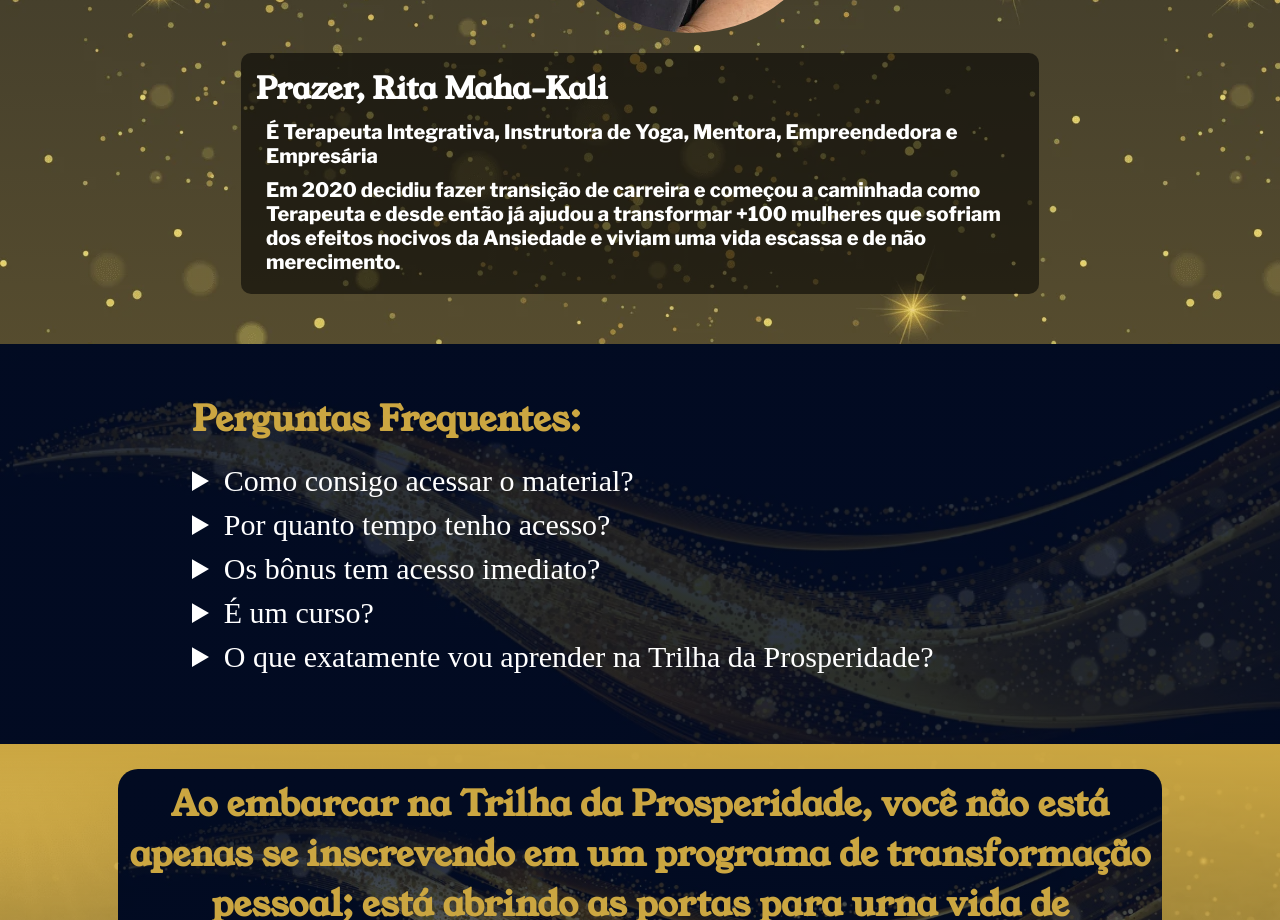
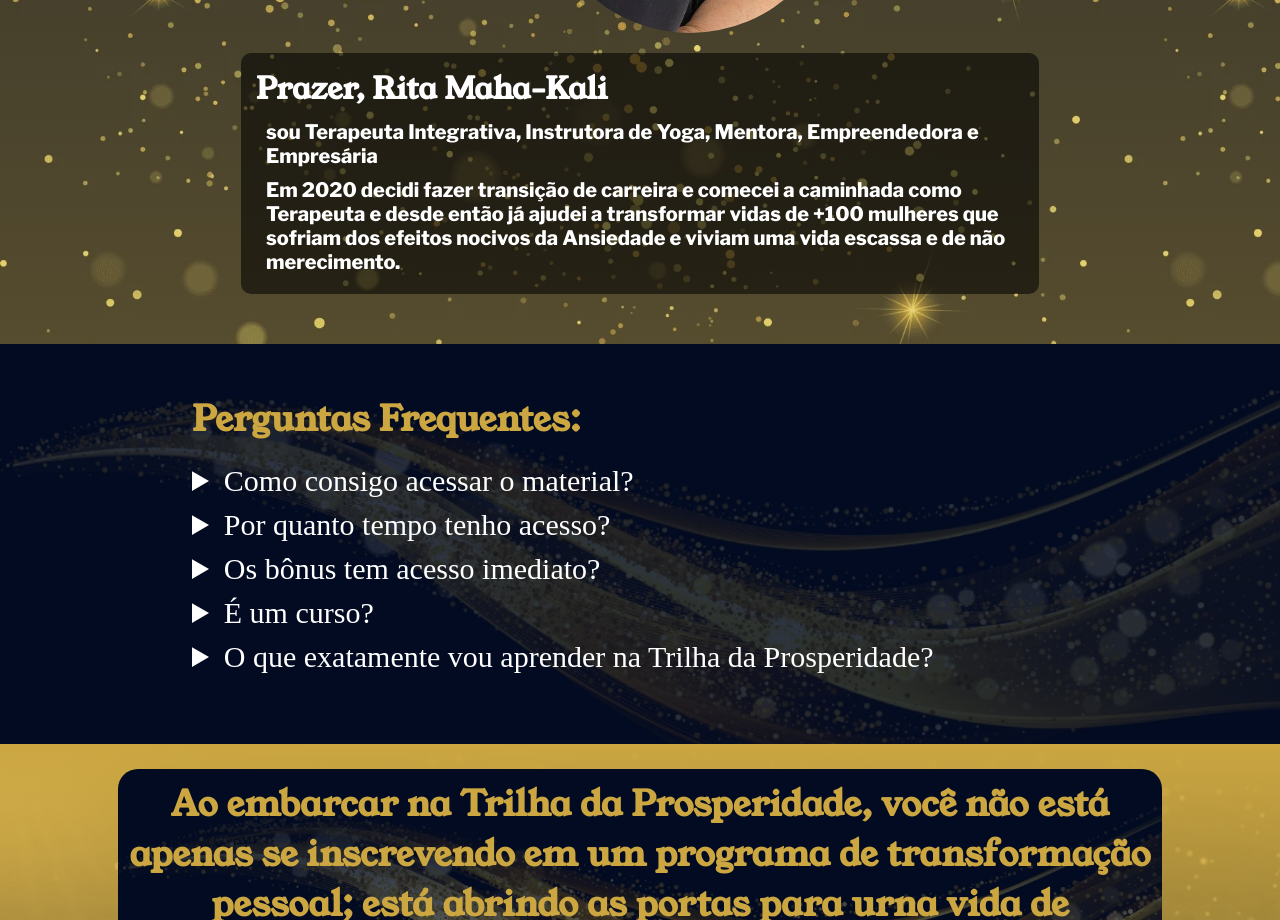
Before and after one commit to Igaro-Franklin/RitaTerapeuta, a plain HTML site: page index.html in a window 1280 px wide. Shown: the part 7760-8680 px from the top of the page. Drawn offline with nearby package versions, Linux system fonts and the light colour scheme; a web font is replaced by a local one.

Commit message:
Mudando texto sobre mim

```diff
--- a/index.html
+++ b/index.html
@@ -258,10 +258,10 @@
             <img src="/Imgs/Fotos/FotoPerfil.webp" alt="Foto Rita Maha-Kali">
             <div class="TextoSobreMim">
             <h2>Prazer, Rita Maha-Kali </h2>
-            <p>É Terapeuta Integrativa, Instrutora de Yoga, Mentora, Empreendedora e Empresária</p>
-            <p>Em 2020 decidiu fazer transição de carreira e começou a caminhada como Terapeuta e desde então já
-                ajudou a transformar +100 mulheres que sofriam dos efeitos nocivos da Ansiedade e viviam uma vida
-                escassa e de não merecimento.
+            <p>sou Terapeuta Integrativa, Instrutora de Yoga, Mentora, Empreendedora e Empresária</p>
+            <p>Em 2020 decidi fazer transição de carreira e comecei a caminhada como Terapeuta e desde então já
+                ajudei a transformar vidas de +100 mulheres que sofriam dos efeitos nocivos da Ansiedade e viviam
+                uma vida escassa e de não merecimento.
             </p>
             </div>
             </div>
```
